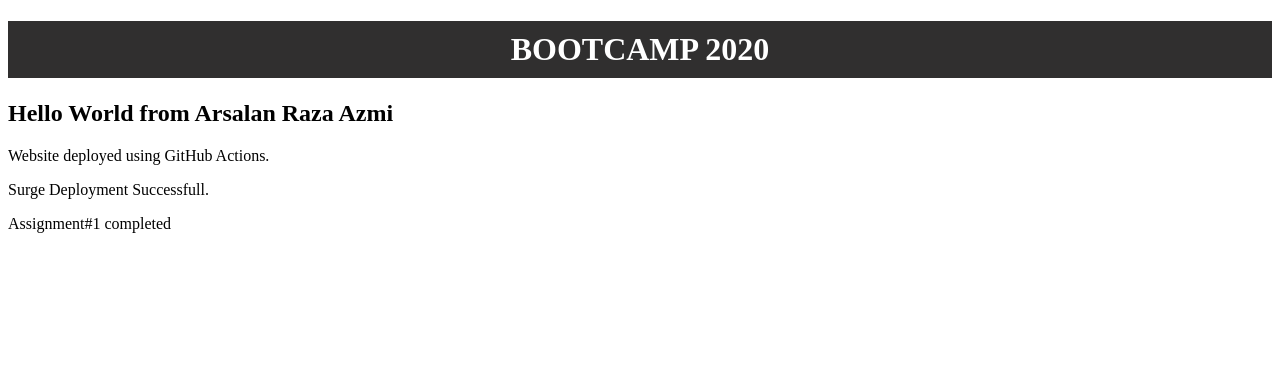
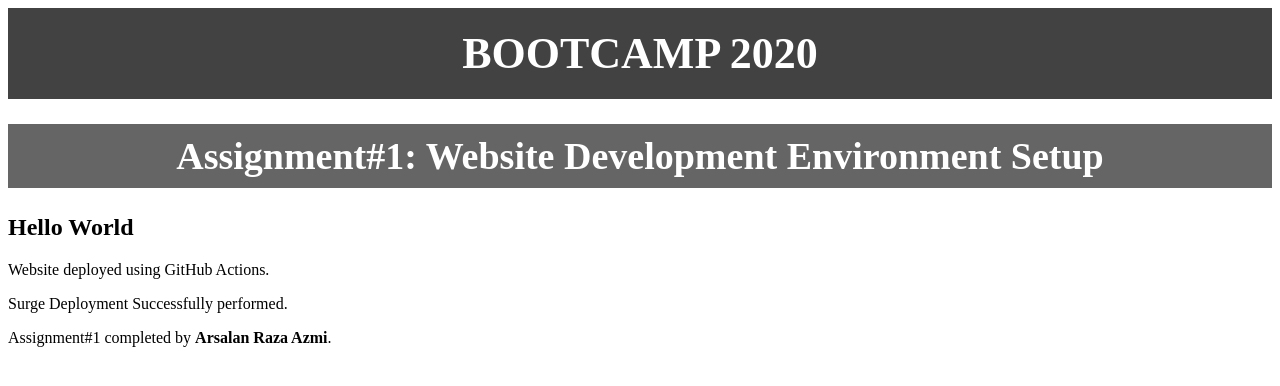
Before and after one commit to arsalanazmi/Bootcamp-2020-Web-App-Development-Environment-Setup, a plain HTML site: page index.html in a window 1280 px wide. Drawn offline with Linux system fonts and the light colour scheme.

Commit message:
Updated index.html

```diff
--- a/index.html
+++ b/index.html
@@ -4,18 +4,31 @@
     <title>Bootcamp 2020</title>
 </head>
 <style>
-    h1{
-    color:white;
-    background-color: rgb(48, 47, 47);
-    text-align: center;
-    padding:10px;
+    .App-header {
+        text-align: center;
+        background-color: rgb(66, 66, 66);
+        color: white;
+        padding: 20px;
+        margin: 0;
+        font-size: 44px;
+    }
+    .App {
+        text-align: center;
+        background-color: rgb(102, 101, 101);
+        padding: 10px;
+        font-size: 38px;
+        color: white;
     }
 </style>
 <body>
-    <h1>BOOTCAMP 2020</h1>
-    <h2>Hello World from Arsalan Raza Azmi</h2>
-    <p>Website deployed using GitHub Actions.</p>
-    <p>Surge Deployment Successfull.</p>
-    <p>Assignment#1 completed</p>
+    <div>
+        <h1 class="App-header">BOOTCAMP 2020</h1>
+        <h1 class="App">Assignment#1: Website Development Environment Setup</h1>
+        <h2>Hello World</h2>
+        <p>Website deployed using GitHub Actions.</p>
+        <p>Surge Deployment Successfully performed.</p>
+        <p>Assignment#1 completed by <b>Arsalan Raza Azmi</b>.</p>
+    </div>
+</body>
 </body>
 </html>
```
